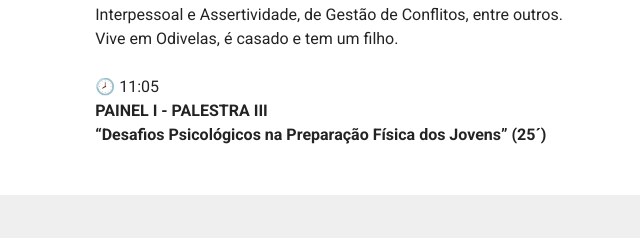
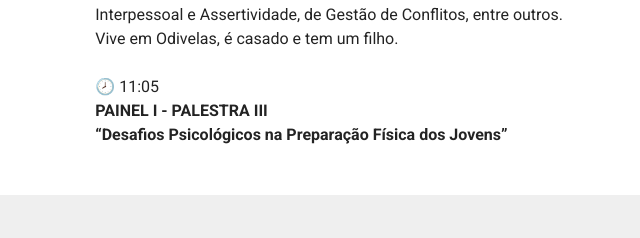
Before and after one commit to CmdPess/seminario, a plain HTML site: page eventos/seminario-educacao-fisica-militar-2025/index.html in a window 1280 px wide. Shown: the part 4442-4680 px from the top of the page, 321-961 px from the left. Drawn offline with Linux system fonts and the light colour scheme; files whose address does not match are found by name.

Commit message:
Muda texto

```diff
--- a/eventos/seminario-educacao-fisica-militar-2025/index.html
+++ b/eventos/seminario-educacao-fisica-militar-2025/index.html
@@ -402,7 +402,7 @@
                   <br>Vive em Odivelas, é casado e tem um filho.
                   <br><br>🕗 11:05&nbsp;<strong>
                     <br>PAINEL I - PALESTRA III</strong><br>
-                  <strong>“Desafios Psicológicos na Preparação Física dos Jovens” (25´)</strong>
+                  <strong>“Desafios Psicológicos na Preparação Física dos Jovens”</strong>
                 </p>
               </div>
             </div>
```
